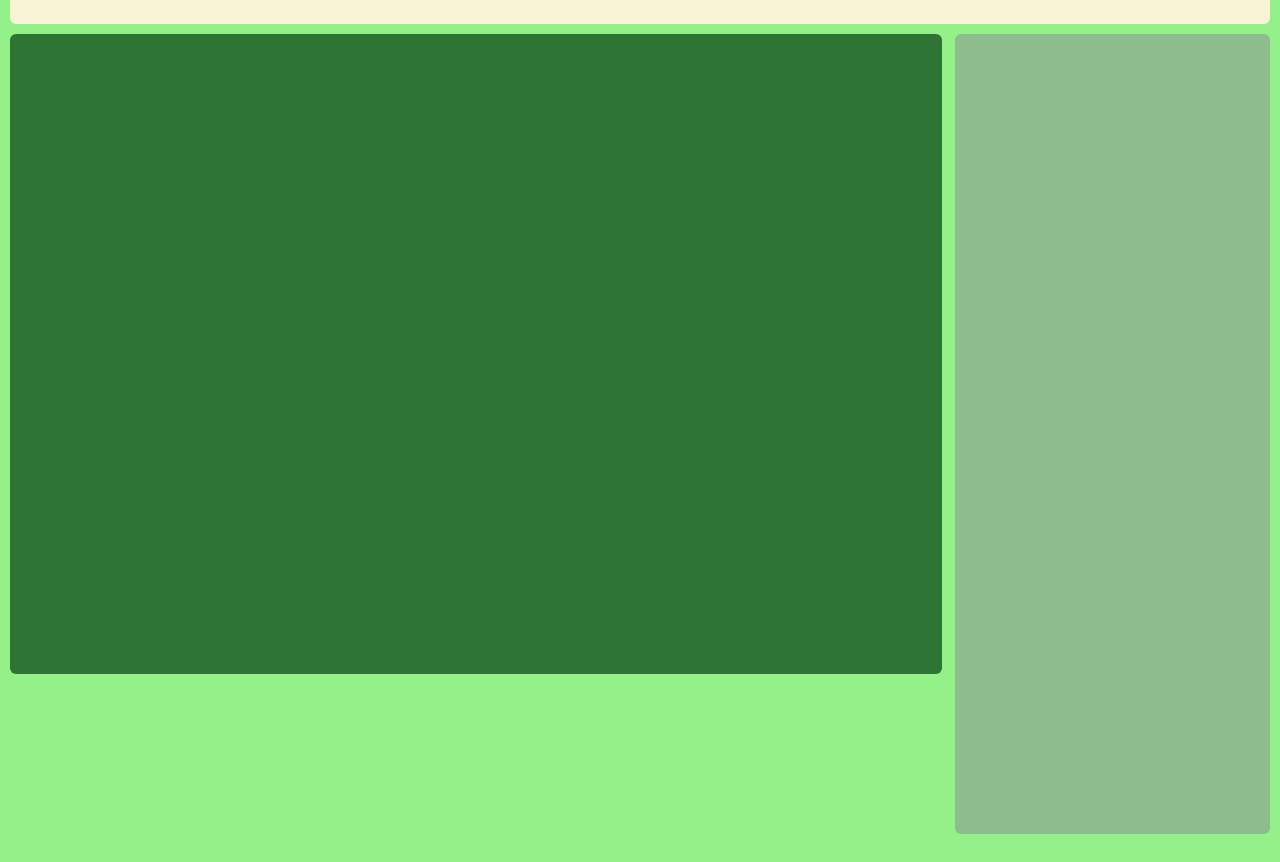
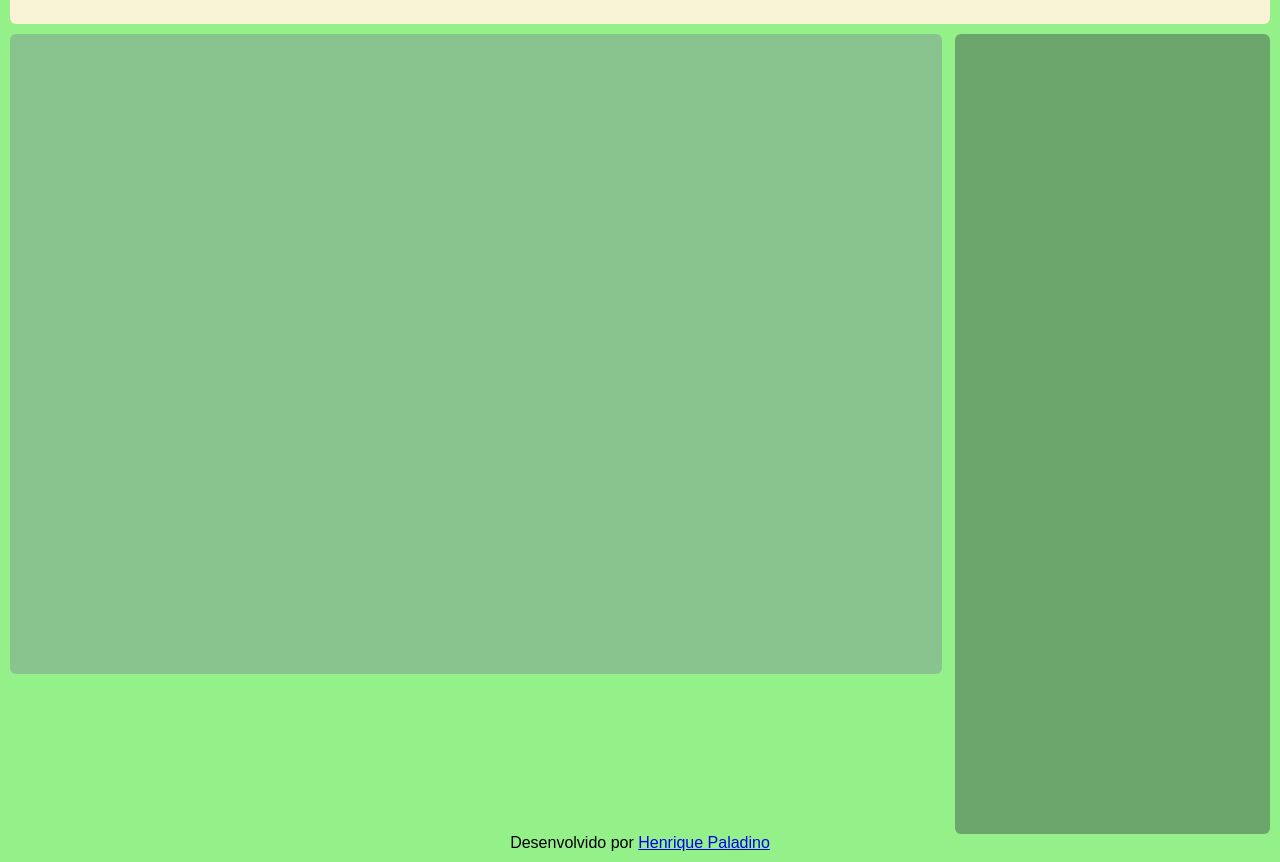
Before and after one commit to henriquepb07/TDS2, a plain HTML site: page index.html in a window 1280 px wide. Shown: the part 96-958 px from the top of the page. Drawn offline with Linux system fonts and the light colour scheme; a web font is replaced by a local one.

Commit message:
feat: creat footer

```diff
--- a/assets/styless.index.css
+++ b/assets/styless.index.css
@@ -14,7 +14,7 @@
 body {
     background-color:rgb(148, 240, 137);
     font-family: "Sedan", sans-serif;
-    color: #65e572;
+    color: #45824b;
     padding: 10px;
 }
 
@@ -25,7 +25,7 @@ h2 {
 
 p{
     text-align: center;
-    color:rgb(2, 2, 2)
+    color:rgb(0, 0, 0)
 }
 
 header{
@@ -50,13 +50,13 @@ header{
 }
 
 main {
-    background-color: #2e7435;
+    background-color: #89c48f;
     border-radius: 6px;
     height: 80%;
     width: 74%;
 }
 aside {
-    background-color: darkseagreen;
+    background-color: rgb(109, 166, 109);
     border-radius: 6px;
     width: 25%;
 }
--- a/index.html
+++ b/index.html
@@ -18,5 +18,8 @@
     <aside></aside>
     </div>
 
+    <footer>
+        <p>Desenvolvido por <a href="https://github.com/henriquepb07/Aula-01-HTML">Henrique Paladino</a></p>
+    </footer>
 </body>
 </html>
```
